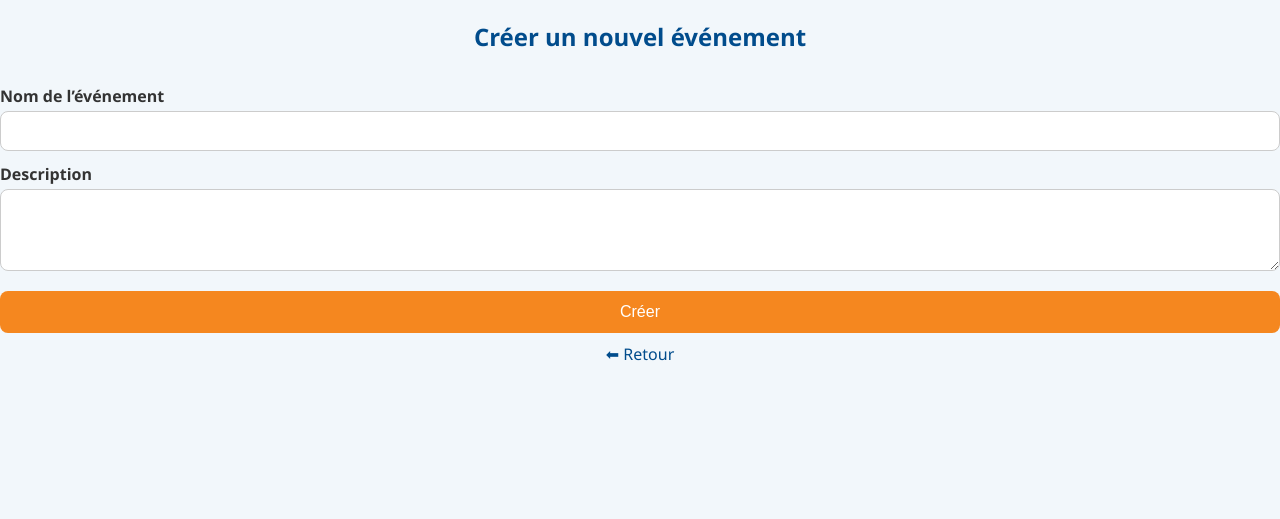
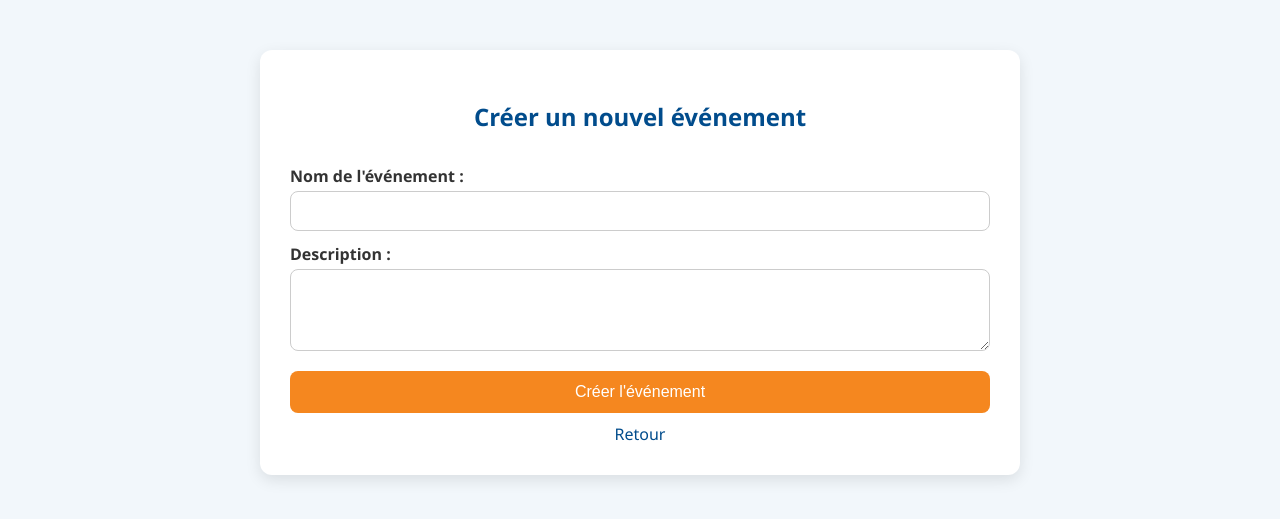
Before and after one commit to protec38/CAI, a Flask app: page /evenement/new in a window 1280 px wide. Shown: the top 519 px of the page. Run offline with Flask 3, Linux system fonts and the light colour scheme; the visitor is signed in with stand-in values (Sample User, id 1).

Commit message:
Update evenement_new.html

```diff
--- a/app/templates/evenement_new.html
+++ b/app/templates/evenement_new.html
@@ -6,20 +6,29 @@
   <link rel="stylesheet" href="{{ url_for('static', filename='style.css') }}">
 </head>
 <body>
-  <div class="form-container">
+  <div class="container">
     <h2>Créer un nouvel événement</h2>
 
     <form method="POST">
-      <label for="nom">Nom de l’événement</label>
+      <label>Nom de l'événement :</label>
       <input type="text" name="nom" required>
 
-      <label for="description">Description</label>
-      <textarea name="description" rows="4"></textarea>
+      <label>Description :</label>
+      <textarea name="description" rows="4" required></textarea>
 
-      <button type="submit">Créer</button>
+      <button type="submit">Créer l'événement</button>
+      <a href="{{ url_for('main.dashboard') }}">Retour</a>
     </form>
 
-    <a href="{{ url_for('main.dashboard') }}">⬅ Retour</a>
+    {% with messages = get_flashed_messages() %}
+      {% if messages %}
+        <div class="flash">
+          {% for msg in messages %}
+            <p>{{ msg }}</p>
+          {% endfor %}
+        </div>
+      {% endif %}
+    {% endwith %}
   </div>
 </body>
 </html>
```
